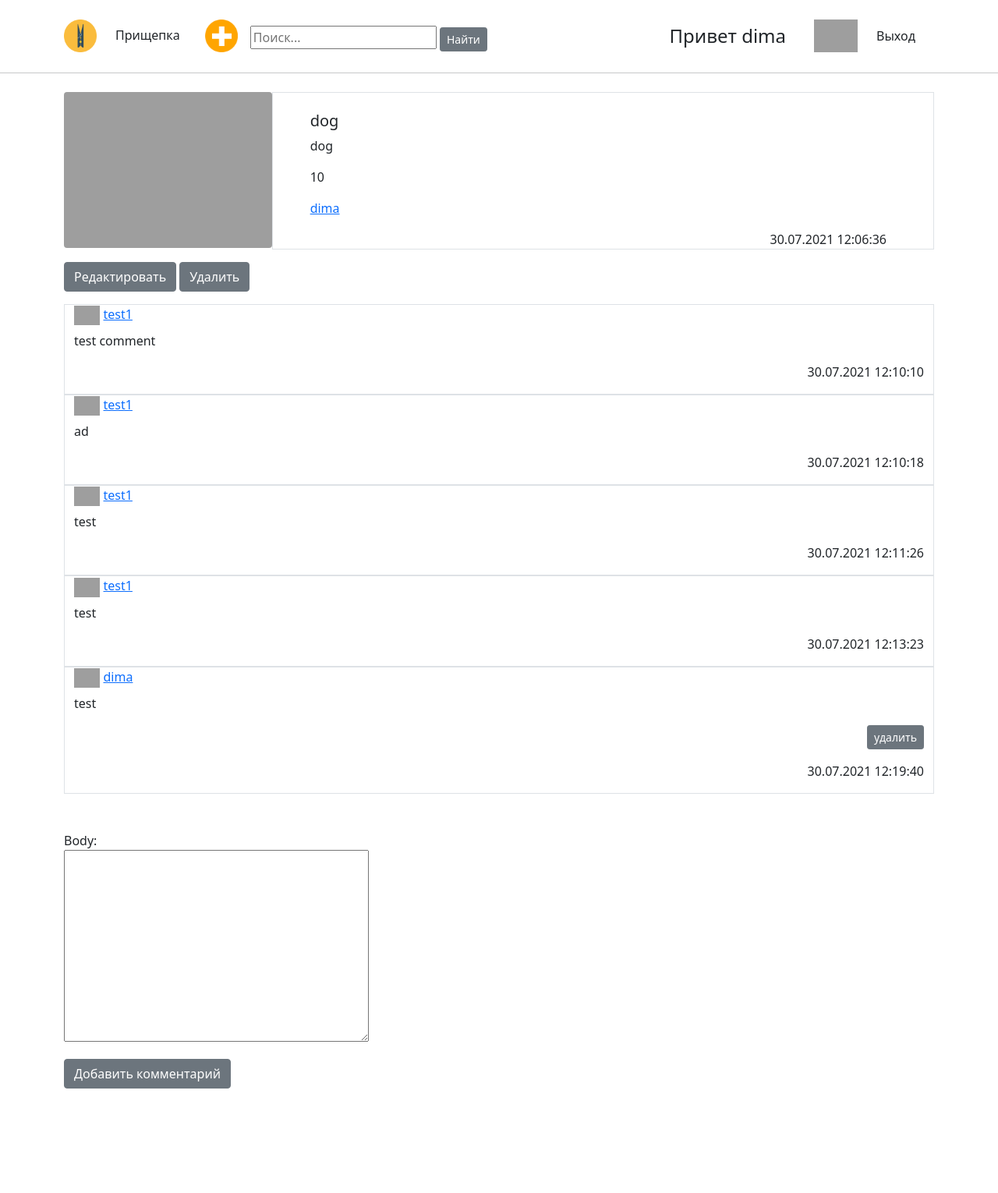
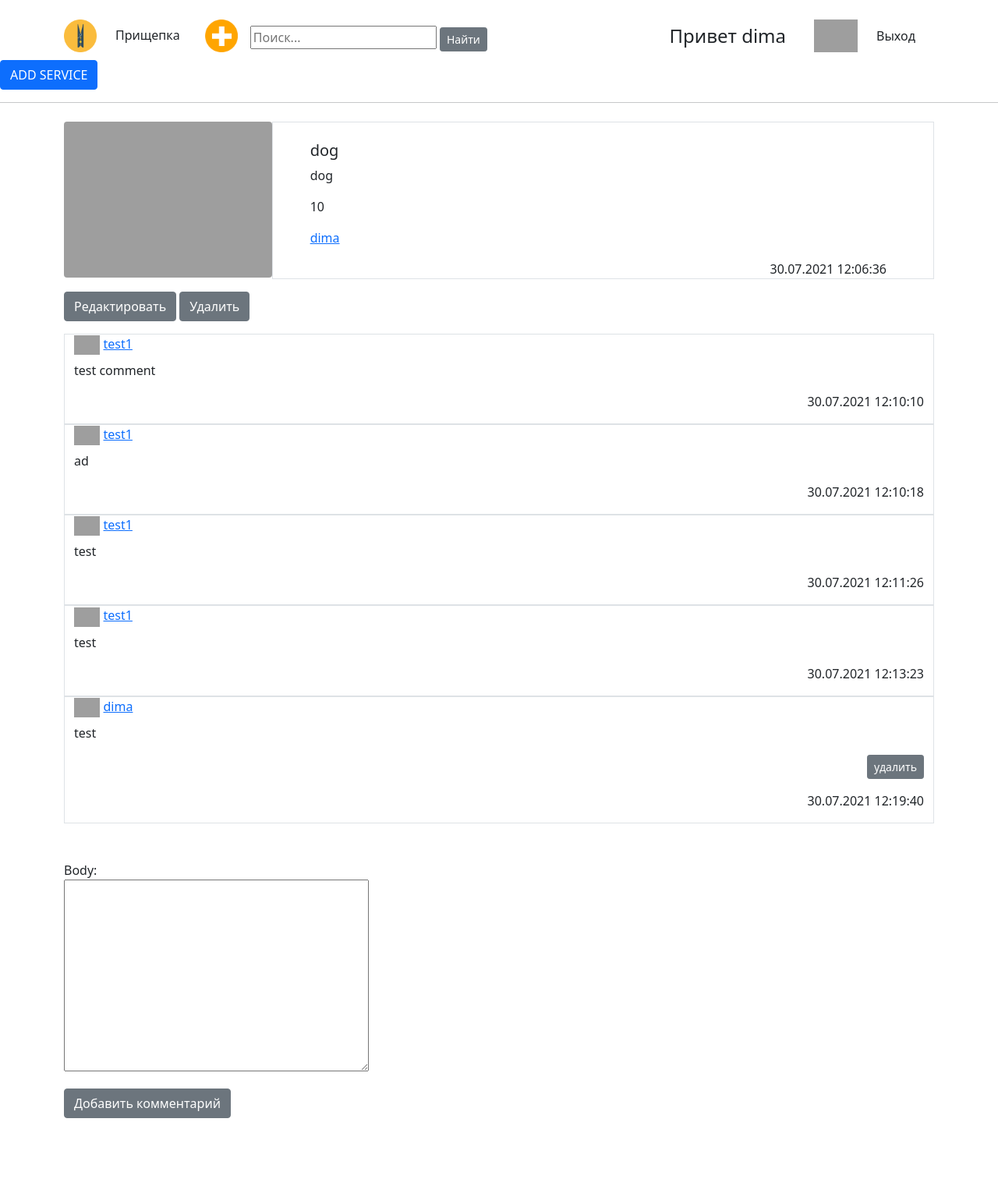
Before and after one commit to dmitrikovalevski/new_prishepka, a Django app: page /detail/2/ in a window 1280 px wide. Shown: the whole page at 78% size. Before the commit the page ends 1492 px from the top, so only its background shows below. Run offline with Django 3.2, Linux system fonts and the light colour scheme; a user stored in the database is signed in; data comes from the database, SQL or seed files in the repository; some libraries are stand-ins or nearby versions; grey boxes are pictures that could not be loaded.

Commit message:
добавил модальное окно с полями для добавления новой услуги

```diff
--- /dev/null
+++ b/prishepka/static/js/dinamic_update_service.js
@@ -0,0 +1,25 @@
+'use strict'
+
+$("#update_service").click(function(event) {
+    event.preventDefault();
+    updateService();
+});
+
+
+function updateService() {
+
+};
+
+
+
+
+
+
+
+
+
+
+
+    //let image = document.getElementById("service_image").src.split('/').slice(-3).join('/');
+    //let title = document.getElementById("service_title");
+    //alert(title);
--- a/prishepka/templates/header.html
+++ b/prishepka/templates/header.html
@@ -48,7 +48,44 @@
          <img src="{{ request.user.userinfo.image.url }}" height="42"></a>
        <a href="{% url 'logout' %}" class="nav-link px-4 link-dark">Выход</a>
     {% endif %}
-
   </div>
 </div>
+
+<button type="button" class="btn btn-primary" data-bs-toggle="modal" data-bs-target="#exampleModal" data-bs-whatever="">ADD SERVICE</button>
+
+<div class="modal fade" id="exampleModal" tabindex="-1" aria-labelledby="exampleModalLabel" aria-hidden="true">
+  <div class="modal-dialog">
+    <div class="modal-content">
+      <div class="modal-header">
+        <h5 class="modal-title" id="exampleModalLabel">Добавить услугу:</h5>
+        <button type="button" class="btn-close" data-bs-dismiss="modal" aria-label="Close"></button>
+      </div>
+      <div class="modal-body">
+        <form>
+          <div class="mb-3">
+            <label for="image" class="form-label">Добавте изображение</label>
+            <input class="form-control" type="file" id="image">
+          </div>
+          <div class="mb-3">
+            <label for="title" class="col-form-label">Title:</label>
+            <input type="text" class="form-control" id="title">
+          </div>
+          <div class="mb-3">
+            <label for="description" class="col-form-label">Description:</label>
+            <textarea class="form-control" rows="8" id="description"></textarea>
+          </div>
+          <div class="mb-3">
+            <label for="price" class="col-form-label">Price:</label>
+            <input type="text" class="form-control" id="price">
+          </div>
+        </form>
+      </div>
+      <div class="modal-footer">
+        <button type="button" class="btn btn-secondary" data-bs-dismiss="modal">Close</button>
+        <button type="button" class="btn btn-primary">Send message</button>
+      </div>
+    </div>
+  </div>
+</div>
+
 <hr>
--- a/prishepka/templates/service/service_id.html
+++ b/prishepka/templates/service/service_id.html
@@ -10,13 +10,13 @@
 
     <!-- Если есть картинка, тогда отобразить её -->
       {% if service.picture %}
-      <img src="{{ service.picture.url }}" height="200" class="rounded">
+      <img id="service_image" src="{{ service.picture.url }}" height="200" class="rounded">
       {% endif %}
       <div class="container border px-5">
         <br>
-        <h5 class="mt-0">{{ service.title }}</h5>
-        <p>{{ service.descriptions }}</p>
-        <p>{{ service.price }}</p>
+        <h5 id="service_title" class="mt-0">{{ service.title }}</h5>
+        <p id="service_descriptions">{{ service.descriptions }}</p>
+        <p id="service_price">{{ service.price }}</p>
         <p><a href="{% url 'account' service.user.pk %}">{{ service.user }}</a></p>
           <span class="container d-flex justify-content-end">
               {{ service.date_created|date:'d.m.Y H:i:s'}}
@@ -29,8 +29,8 @@
      тогда отобразить ему кнопки для редактирования и удаления услуги-->
 {% if owner %}
 <div class="container mt-3">
-    <a href="{% url 'update' service.pk %}" class="btn btn-secondary">Редактировать</a>
-    <a href="{% url 'delete' service.pk %}" class="btn btn-secondary">Удалить</a>
+    <a href="{% url 'update' service.pk %}" id="update_service" class="btn btn-secondary">Редактировать</a>
+    <a href="{% url 'delete' service.pk %}" id="delete_service" class="btn btn-secondary">Удалить</a>
 </div>
 {% endif %}
 
@@ -78,6 +78,8 @@
 </div>
 {% endif %}
 
+
+<script src="{% static 'js/dinamic_update_service.js' %}"></script>
 <script src="{% static 'js/dinamic_comment.js' %}"></script>
 <script src="{% static 'js/delete_comment.js' %}"></script>
 {% endblock %}
```
Also changed, not shown: prishepka/media/service/cat3_8P0ImFS.jpg (added).
